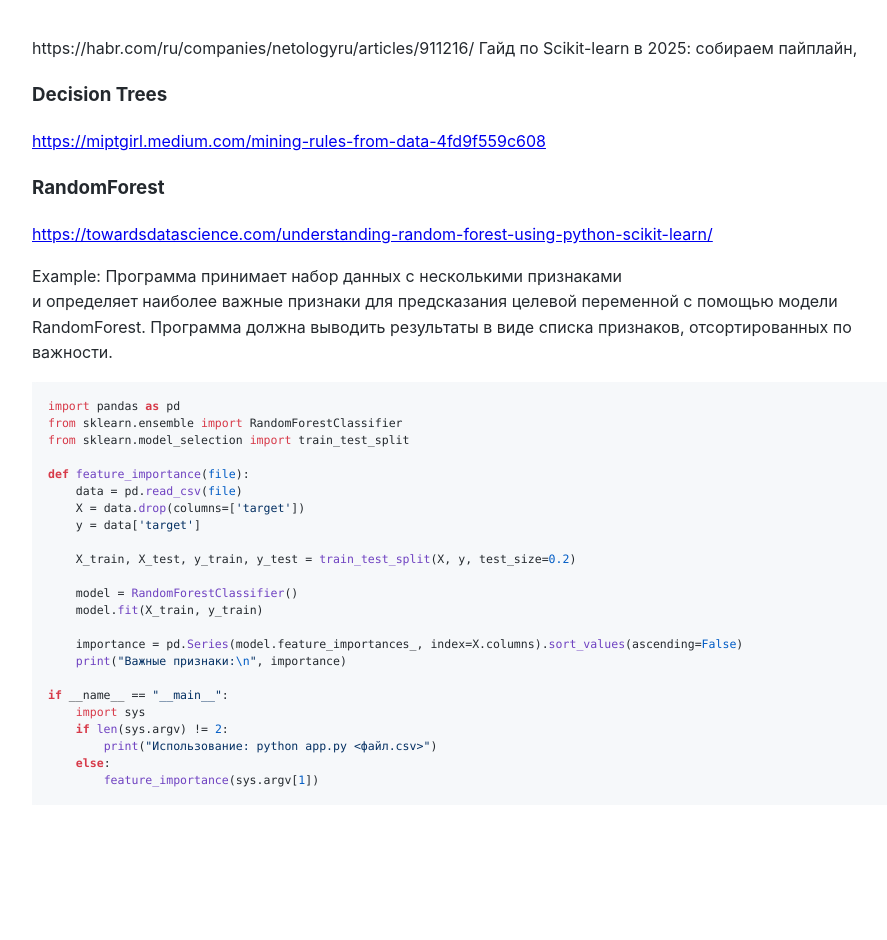
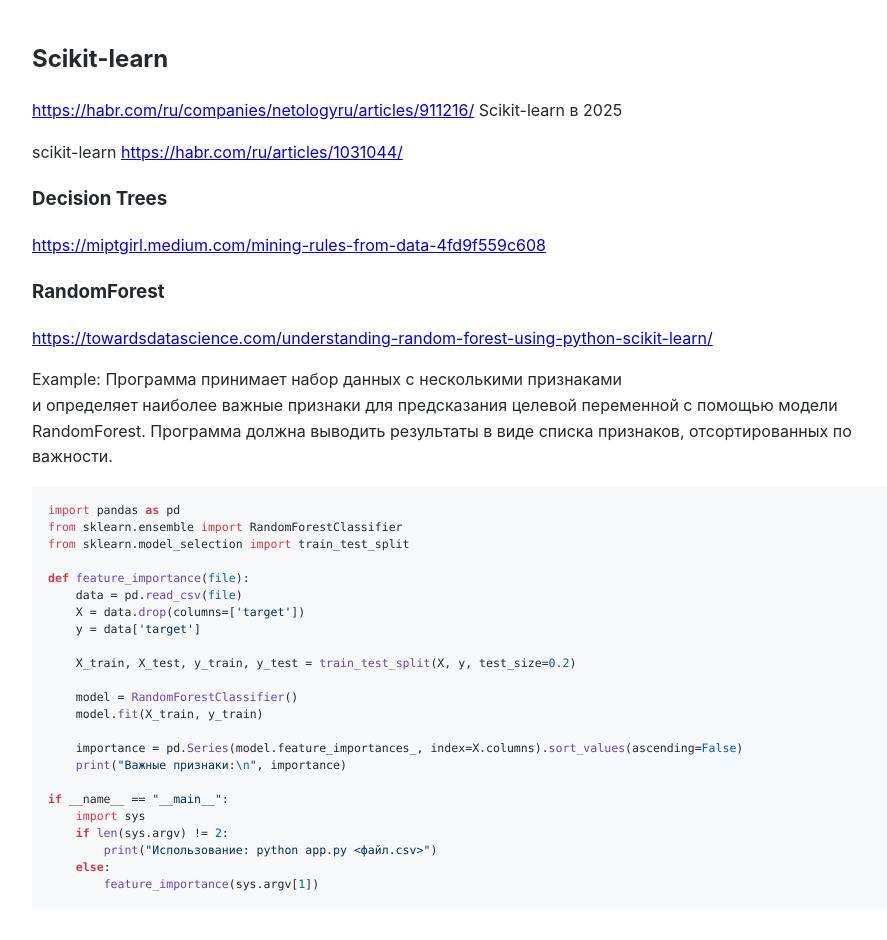
Before and after one commit to Michael-Lubinsky/michael-lubinsky.github.com, a Jekyll site: the page built from ml/sklearn.md, in a window 1280 px wide. Shown: the whole page, without its empty margins (158-1045 px from the left). Built offline with Jekyll 4.4.1, drawn with Linux system fonts in a browser that asks for light colours; our own code applies the rules of GitHub Pages for plain Markdown files; before the commit the page ends 900 px from its top, so only the background shows below that.

Commit message:
Update sklearn.md

```diff
--- a/ml/sklearn.md
+++ b/ml/sklearn.md
@@ -1,5 +1,8 @@
+## Scikit-learn
 
-https://habr.com/ru/companies/netologyru/articles/911216/ Гайд по Scikit-learn в 2025: собираем пайплайн,
+<https://habr.com/ru/companies/netologyru/articles/911216/>  Scikit-learn в 2025
+
+scikit-learn <https://habr.com/ru/articles/1031044/>
 
 ### Decision Trees
 <https://miptgirl.medium.com/mining-rules-from-data-4fd9f559c608>
```
